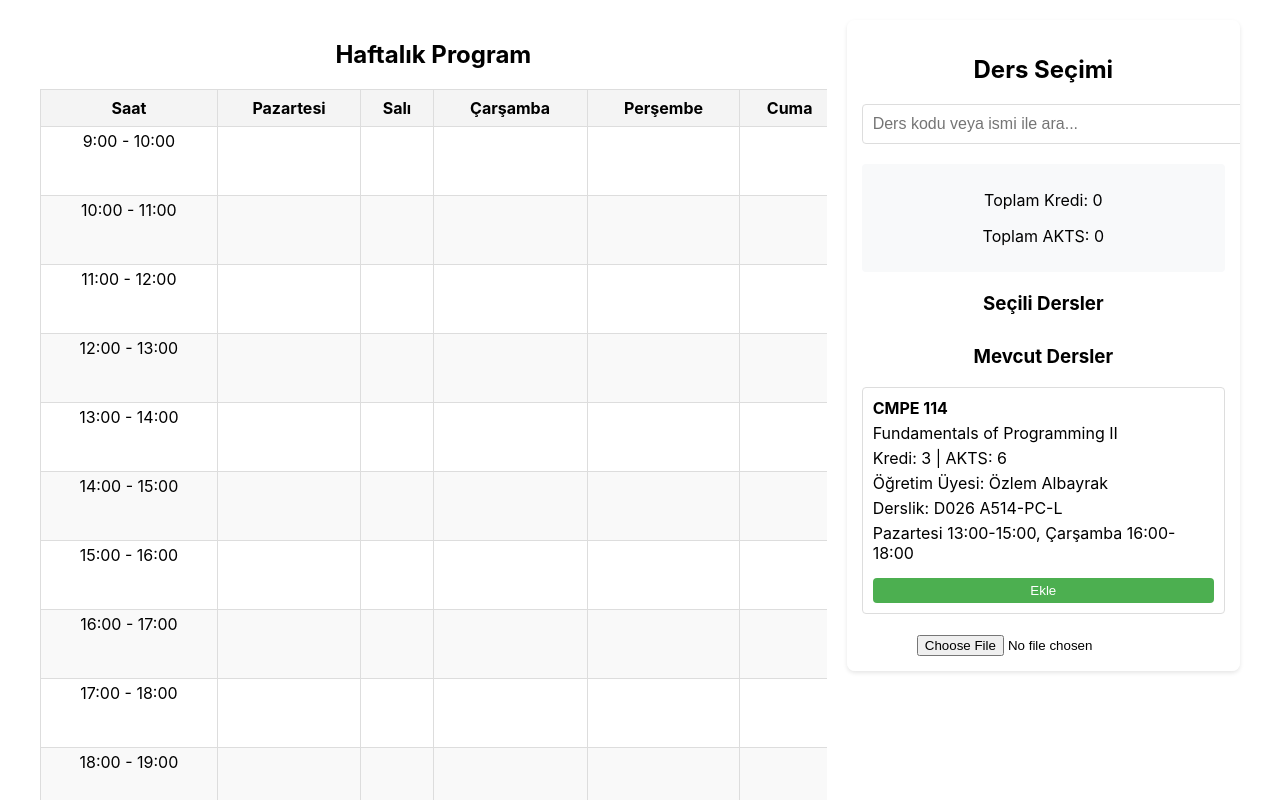
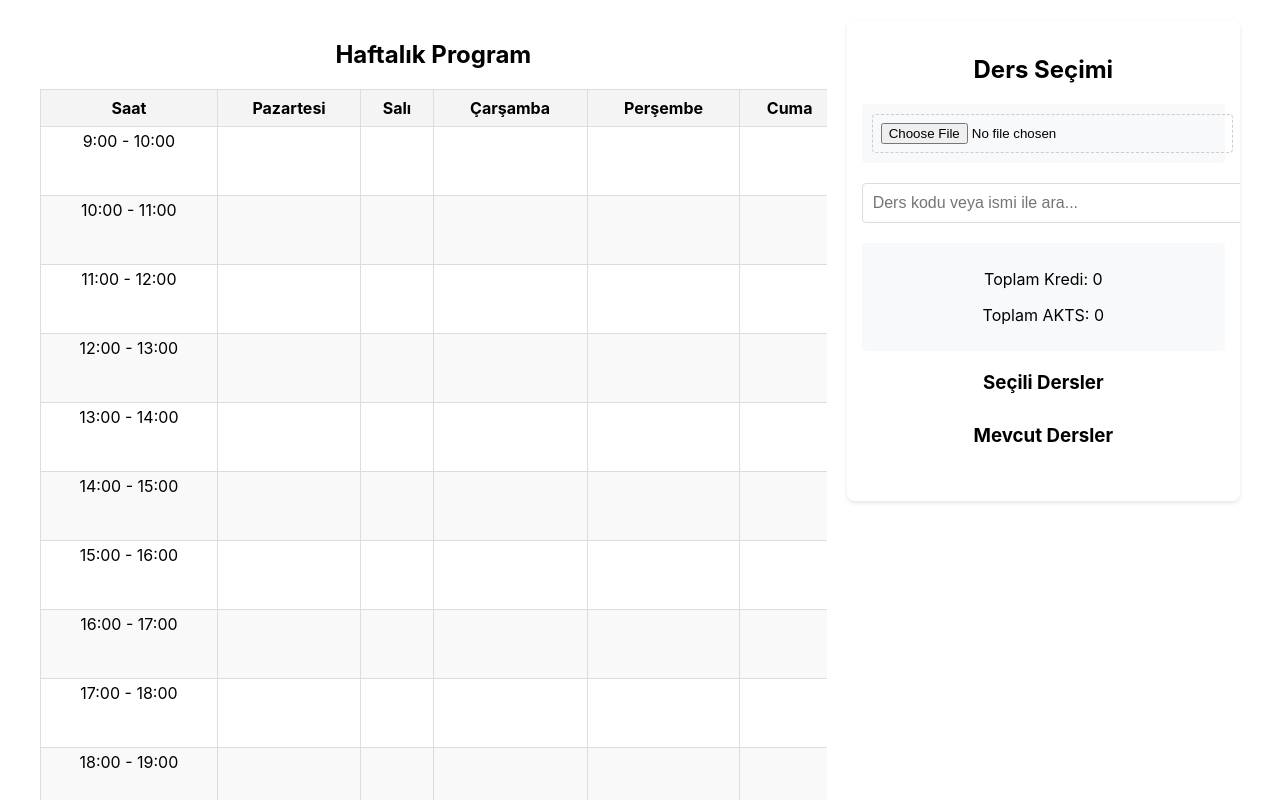
Before and after one commit to burakguclu/Scheduler, a React (Create React App) app: page / in a window 1280 px wide. Shown: the top 800 px of the page. Built offline with nearby package versions, Linux system fonts and the light colour scheme.

Commit message:
Added classes are removed after refreshing the page

```diff
--- a/src/App.css
+++ b/src/App.css
@@ -240,3 +240,22 @@ td {
   vertical-align: top;
   padding: 4px;
 }
+
+.file-upload {
+  margin-bottom: 20px;
+  padding: 10px;
+  background-color: #f8f9fa;
+  border-radius: 4px;
+}
+
+.file-input {
+  width: 100%;
+  padding: 8px;
+  border: 1px dashed #ccc;
+  border-radius: 4px;
+  cursor: pointer;
+}
+
+.file-input:hover {
+  border-color: #007bff;
+}
--- a/src/App.js
+++ b/src/App.js
@@ -12,24 +12,7 @@ function App() {
 
   // Excel verilerini yükle
   useEffect(() => {
-    const excelData = [
-      {
-        Year: '2024',
-        Period: '002',
-        Code: 'CMPE 114',
-        Name: 'Fundamentals of Programming II',
-        Section: 'CMPE 114_01',
-        Lecturer: 'Özlem Albayrak',
-        Room: 'D026 A514-PC-L',
-        Schedule: 'Mo 13-15 We 16-18',
-        Cr: '3',
-        ECTS: '6'
-      },
-      // Diğer dersleri de buraya ekleyin...
-    ];
-
-    const parsedCourses = parseCourses(excelData);
-    setCourses(parsedCourses);
+    // Excel dosyası yüklenene kadar boş kalacak
   }, []);
 
   // Haftalık program için zaman aralıkları
@@ -154,6 +137,15 @@ function App() {
 
         <div className="course-selection">
           <h2>Ders Seçimi</h2>
+          <div className="file-upload">
+            <input
+              type="file"
+              accept=".xlsx,.xls"
+              onChange={handleFileUpload}
+              className="file-input"
+            />
+          </div>
+
           <div className="search-bar">
             <input
               type="text"
@@ -211,13 +203,6 @@ function App() {
               ))}
             </div>
           </div>
-
-          <input
-            type="file"
-            accept=".xlsx,.xls"
-            onChange={handleFileUpload}
-            className="file-input"
-          />
         </div>
       </div>
     </div>
```
